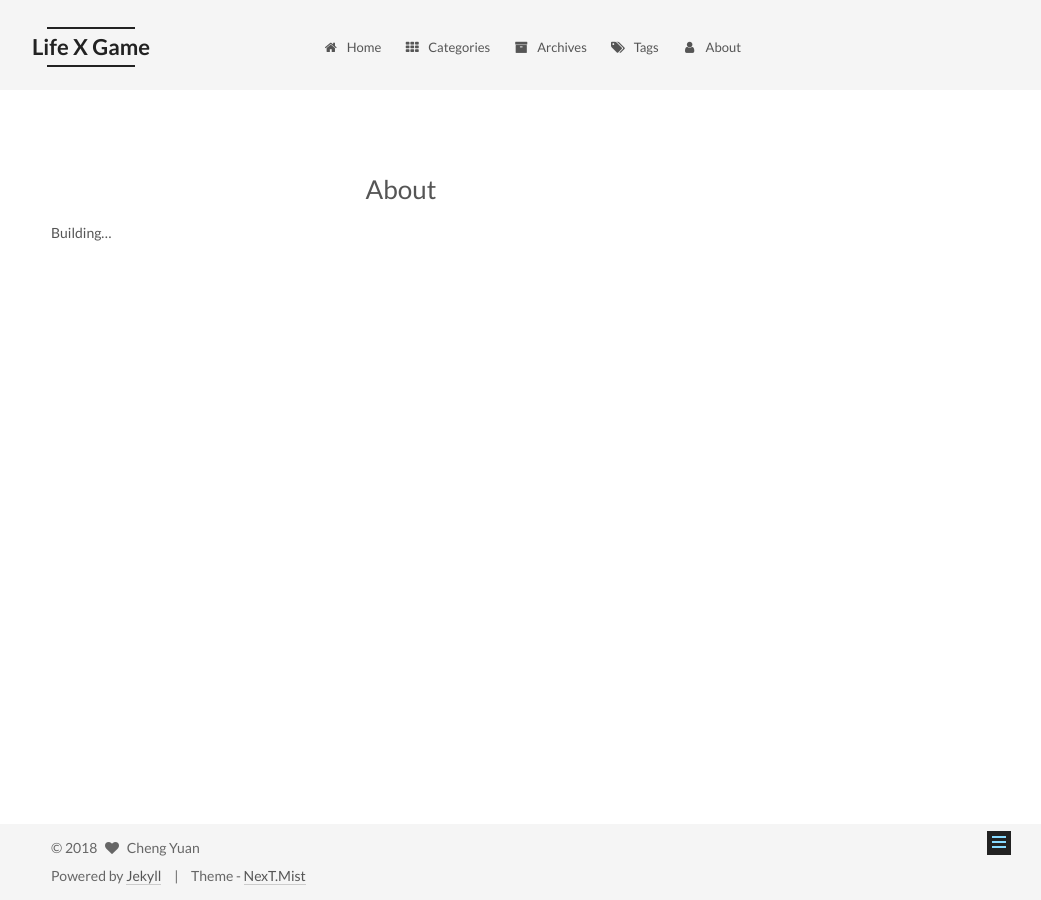
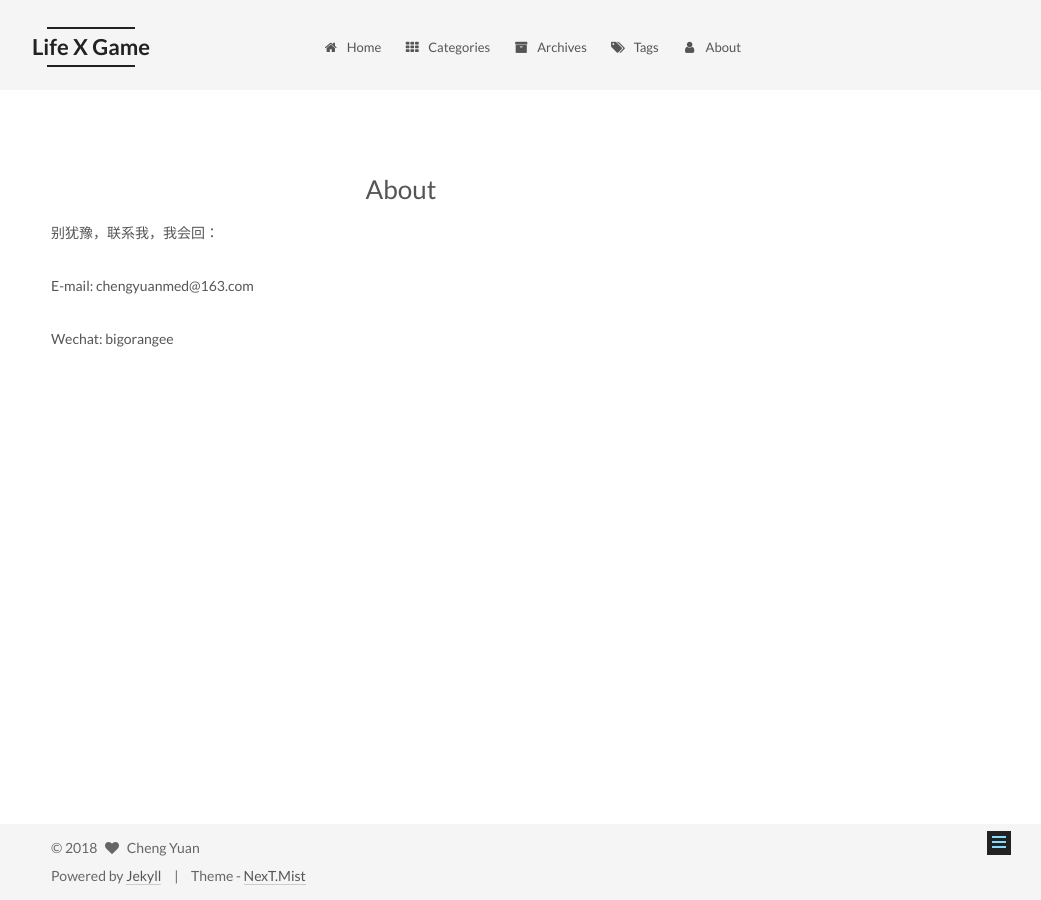
Before and after one commit to CYentist/Lifex, a Jekyll site: the page built from about/index.md, in a window 1280 px wide. Shown: the whole page, without its empty margins (239-1280 px from the left). Built offline with Jekyll 4.4.1, drawn with Linux system fonts in a browser that asks for light colours.

Commit message:
add about

```diff
--- a/about/index.md
+++ b/about/index.md
@@ -3,4 +3,8 @@ layout: page
 type: about
 ---
 
-Building...
+别犹豫，联系我，我会回：
+
+E-mail: chengyuanmed@163.com
+
+Wechat: bigorangee
```
